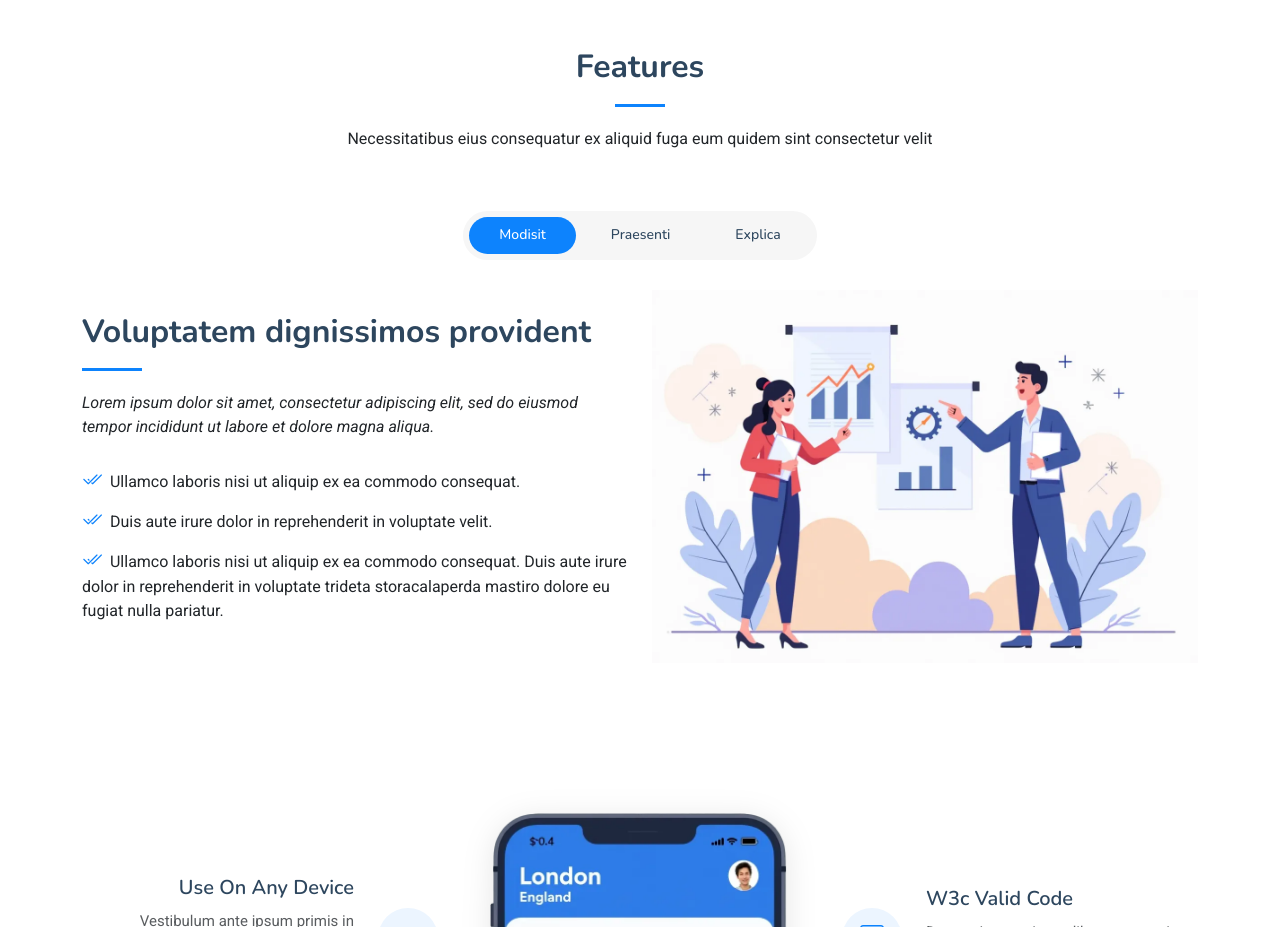
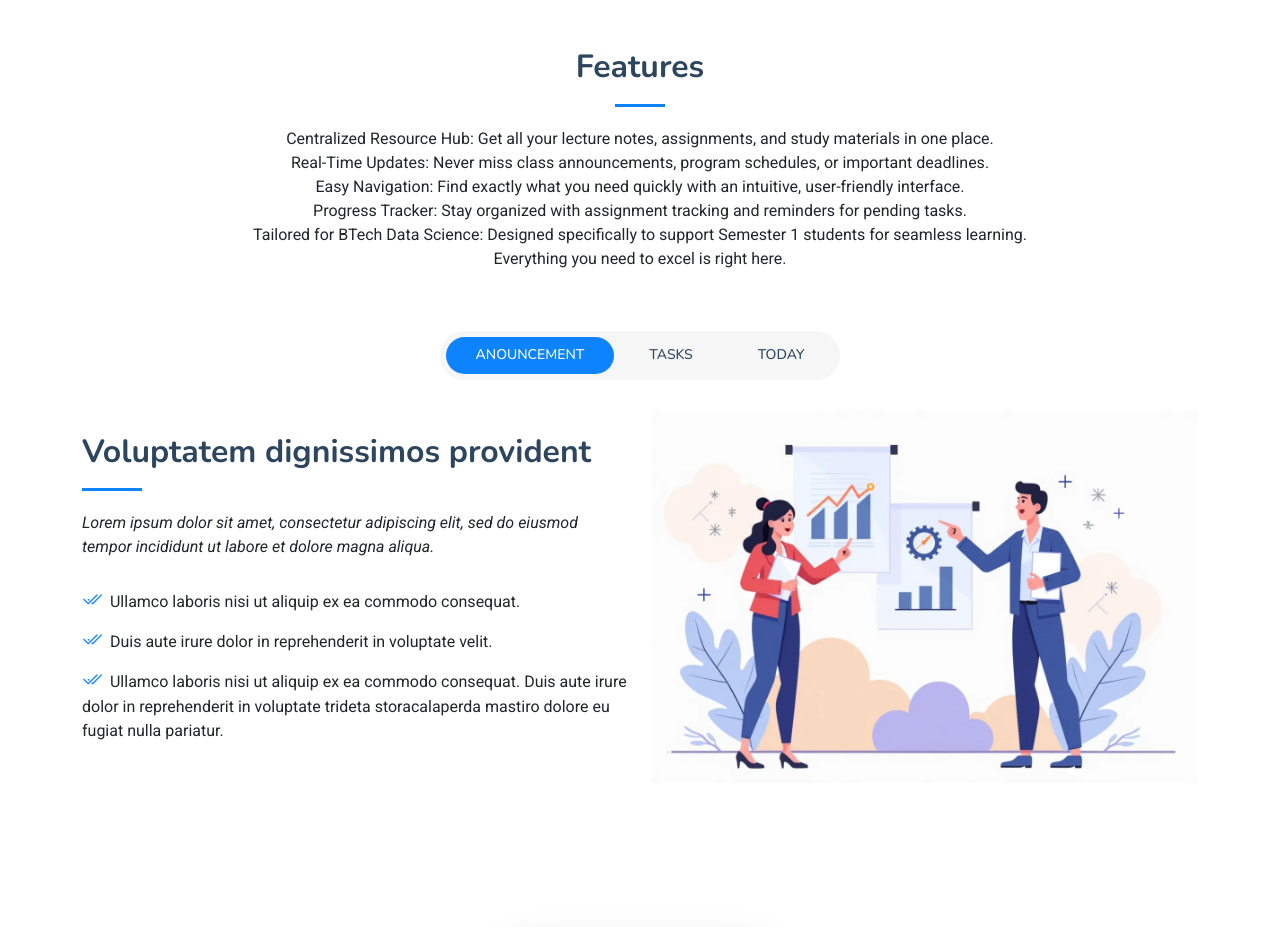
Before and after one commit to Justin-ii/DS, a plain HTML site: page index.html in a window 1280 px wide. Shown: the part 2260-3187 px from the top of the page. Drawn offline with nearby package versions, Linux system fonts and the light colour scheme; animation ran at ten frames a second.

Commit message:
features

```diff
--- a/index.html
+++ b/index.html
@@ -290,7 +290,13 @@
       <!-- Section Title -->
       <div class="container section-title" data-aos="fade-up">
         <h2>Features</h2>
-        <p>Necessitatibus eius consequatur ex aliquid fuga eum quidem sint consectetur velit</p>
+        <p>Centralized Resource Hub: Get all your lecture notes, assignments, and study materials in one place.</b><br>
+          Real-Time Updates: Never miss class announcements, program schedules, or important deadlines.</b><br>
+          Easy Navigation: Find exactly what you need quickly with an intuitive, user-friendly interface.</b><br>
+          Progress Tracker: Stay organized with assignment tracking and reminders for pending tasks.</b><br>
+          Tailored for BTech Data Science: Designed specifically to support Semester 1 students for seamless learning.</b><br>
+          Everything you need to excel is right here.
+          </p>
       </div><!-- End Section Title -->
 
       <div class="container">
@@ -301,19 +307,19 @@
 
             <li class="nav-item">
               <a class="nav-link active show" data-bs-toggle="tab" data-bs-target="#features-tab-1">
-                <h4>Modisit</h4>
+                <h4>ANOUNCEMENT</h4>
               </a>
             </li><!-- End tab nav item -->
 
             <li class="nav-item">
               <a class="nav-link" data-bs-toggle="tab" data-bs-target="#features-tab-2">
-                <h4>Praesenti</h4>
+                <h4>TASKS</h4>
               </a><!-- End tab nav item -->
 
             </li>
             <li class="nav-item">
               <a class="nav-link" data-bs-toggle="tab" data-bs-target="#features-tab-3">
-                <h4>Explica</h4>
+                <h4>TODAY</h4>
               </a>
             </li><!-- End tab nav item -->
 
```
